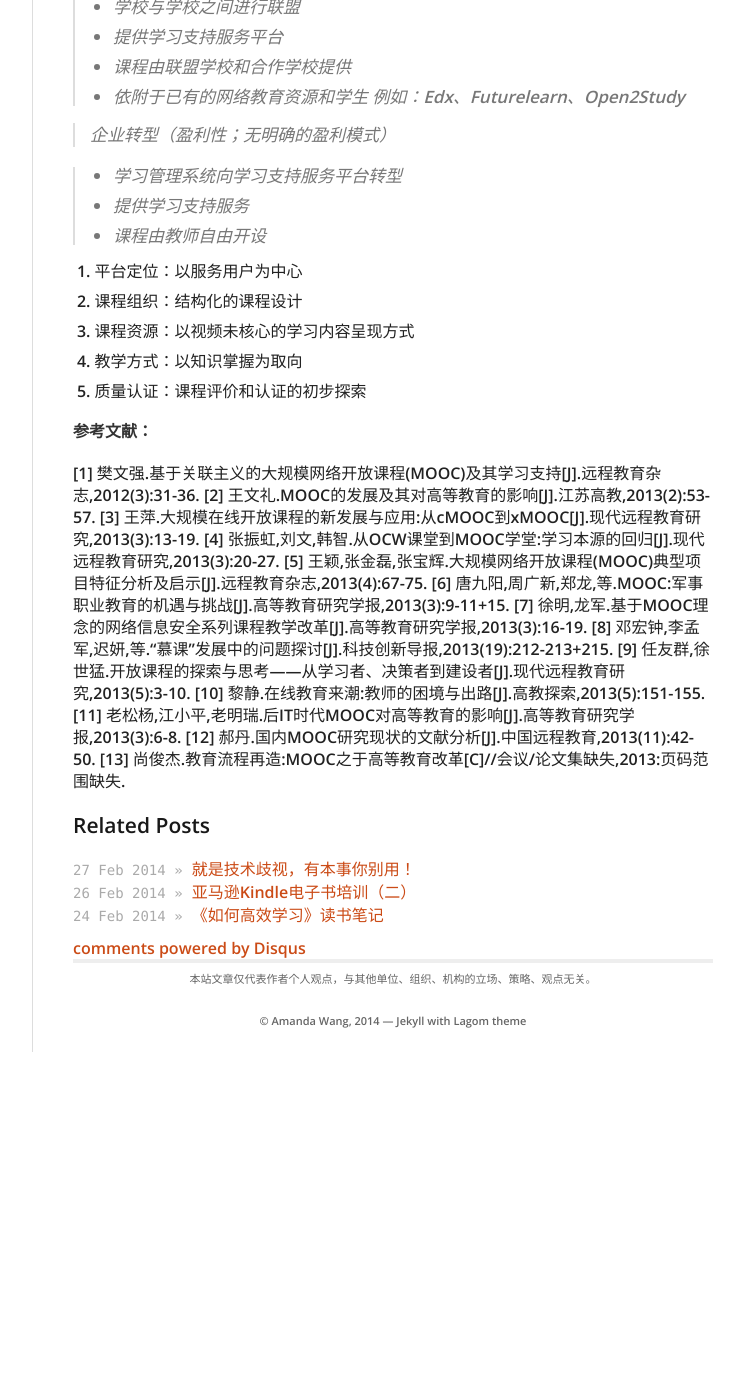
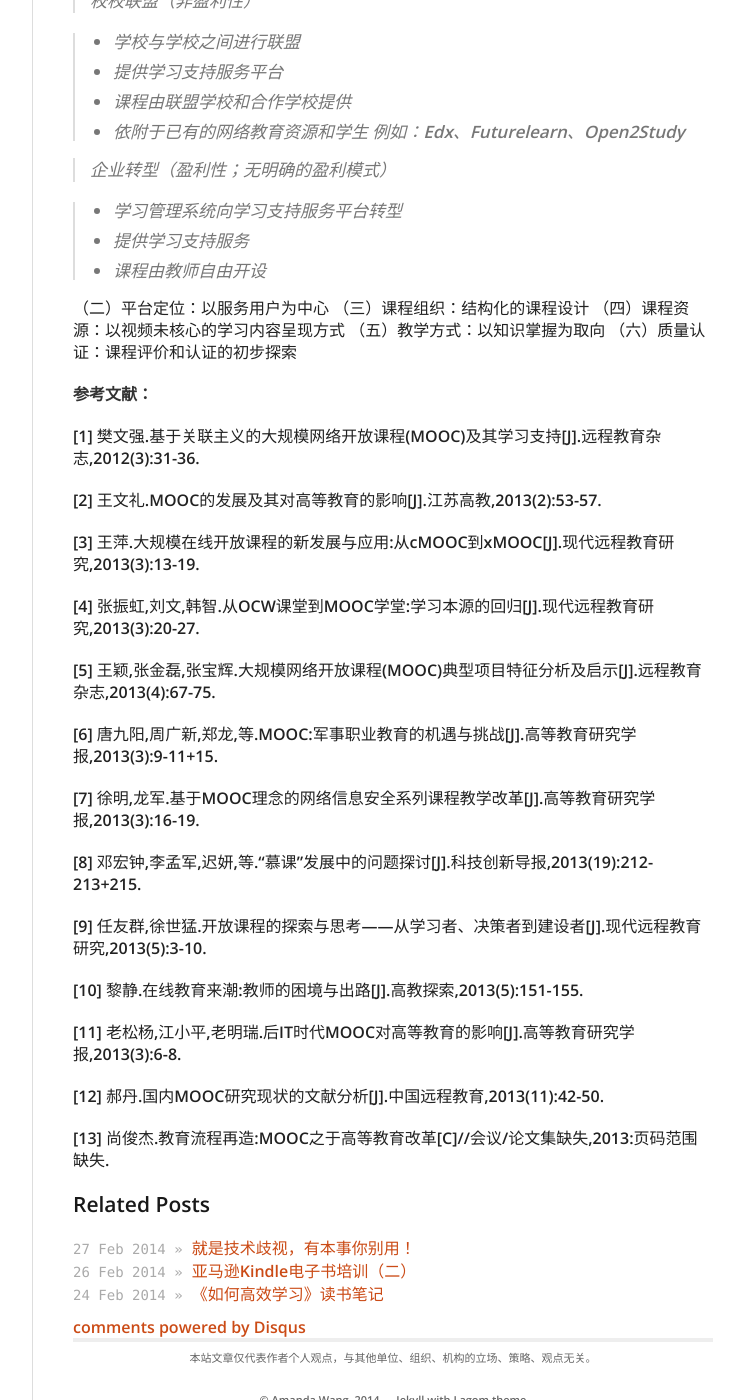
Before and after one commit to fantaghiro/fantaghiro.github.io, a Jekyll site: the page built from _posts/2014-02-28-MOOC-Literature-Review.markdown, in a window 1280 px wide and 1400 px high, scrolled down 6439 px. Shown: the whole window, without its empty margins (378-1122 px from the left). Built offline with Jekyll 4.4.1, drawn with Linux system fonts in a browser that asks for light colours; nearby versions of some CDN libraries; comment, search, counter and statistics services are not loaded; before the commit the page ends 7491 px from its top, so only the background shows below that; some of the changed text lies outside the part shown.

Commit message:
Update 2014-02-28-MOOC-Literature-Review.markdown

```diff
--- a/_posts/2014-02-28-MOOC-Literature-Review.markdown
+++ b/_posts/2014-02-28-MOOC-Literature-Review.markdown
@@ -126,13 +126,12 @@ cMOOC具有高退出率，究其原因，包含如下几点：
 （三）后IT时代“慕课”将使得教育的管理属性发生变革
 
 1. 教育组织结构的重组
-2. 教育管理模式的再造
+2. 教育价值利益的重建
+3. 教育管理模式的再造
 
 > * 教学计划与方案管理的变革
 > * 教学组织与实施管理的变革
 > * 教学评价与质量管理的变革
-
-3. 教育价值利益的重建
 
 版本三：
 
@@ -144,20 +143,20 @@ cMOOC具有高退出率，究其原因，包含如下几点：
 
 ## 六、MOOC对传统课堂教学的变革和影响
 
-1. 学习者：多样化教育服务、个性化自主学习
+（一） 学习者：多样化教育服务、个性化自主学习
 
-> * 多样化学习方式和多元的学习支持
-> * 更多学习内容选择
-> * 更加灵活的学习时间和地点
-> * 按时取得学位，缩短上学时间
-> * 费用降低
+1. 多样化学习方式和多元的学习支持
+2. 更多学习内容选择
+3. 更加灵活的学习时间和地点
+4. 按时取得学位，缩短上学时间
+5. 费用降低
 
-2. 教师教学：以翻转课堂和混合式课堂形式融入攒同教学
+（二）教师教学：以翻转课堂和混合式课堂形式融入攒同教学
 
-> * 将MOOC作为课程内容的主要传授方式，形成翻转课堂
-> * 将MOOC作为课程的强化与补充，形成混合式课程
+1. 将MOOC作为课程内容的主要传授方式，形成翻转课堂
+2. 将MOOC作为课程的强化与补充，形成混合式课程
 
-3. 教育体系：利用学分制与传统教育接轨
+（三）教育体系：利用学分制与传统教育接轨
 
 ## 七、不同角度看MOOC
 ### 学习者角度
@@ -193,19 +192,19 @@ cMOOC具有高退出率，究其原因，包含如下几点：
 
 **教师的出路：**
 
-1. 突困的工具：观念与技术
+（一）突困的工具：观念与技术
 
-> * 转变观念，主动迎接新的教育革命
-> * 技术围困了教师，技术也是教师突困的利器
+1. 转变观念，主动迎接新的教育革命
+2. 技术围困了教师，技术也是教师突困的利器
 
-2. 突困的途径：转变工作方式，从细节练起
+（二）突困的途径：转变工作方式，从细节练起
 
-> * 积极尝试线上教学
-> * 熟悉视频课程制作
-> * 重视学生的问题
-> * 习惯与学生互动
+1. 积极尝试线上教学
+2. 熟悉视频课程制作
+3. 重视学生的问题
+4. 习惯与学生互动
 
-3. 突困的方法：提升自我，练就知识技能的独特性
+（三）突困的方法：提升自我，练就知识技能的独特性
 
 
 
@@ -265,25 +264,37 @@ cMOOC具有高退出率，究其原因，包含如下几点：
 > * 提供学习支持服务
 > * 课程由教师自由开设
 
-2. 平台定位：以服务用户为中心
-3. 课程组织：结构化的课程设计
-4. 课程资源：以视频未核心的学习内容呈现方式
-5. 教学方式：以知识掌握为取向
-6. 质量认证：课程评价和认证的初步探索
+（二）平台定位：以服务用户为中心
+（三）课程组织：结构化的课程设计
+（四）课程资源：以视频未核心的学习内容呈现方式
+（五）教学方式：以知识掌握为取向
+（六）质量认证：课程评价和认证的初步探索
 
 
 **参考文献：**
 
 [1] 樊文强.基于关联主义的大规模网络开放课程(MOOC)及其学习支持[J].远程教育杂志,2012(3):31-36.
+
 [2] 王文礼.MOOC的发展及其对高等教育的影响[J].江苏高教,2013(2):53-57.
+
 [3] 王萍.大规模在线开放课程的新发展与应用:从cMOOC到xMOOC[J].现代远程教育研究,2013(3):13-19.
+
 [4] 张振虹,刘文,韩智.从OCW课堂到MOOC学堂:学习本源的回归[J].现代远程教育研究,2013(3):20-27.
+
 [5] 王颖,张金磊,张宝辉.大规模网络开放课程(MOOC)典型项目特征分析及启示[J].远程教育杂志,2013(4):67-75.
+
 [6] 唐九阳,周广新,郑龙,等.MOOC:军事职业教育的机遇与挑战[J].高等教育研究学报,2013(3):9-11+15.
+
 [7] 徐明,龙军.基于MOOC理念的网络信息安全系列课程教学改革[J].高等教育研究学报,2013(3):16-19.
+
 [8] 邓宏钟,李孟军,迟妍,等.“慕课”发展中的问题探讨[J].科技创新导报,2013(19):212-213+215.
+
 [9] 任友群,徐世猛.开放课程的探索与思考——从学习者、决策者到建设者[J].现代远程教育研究,2013(5):3-10.
+
 [10] 黎静.在线教育来潮:教师的困境与出路[J].高教探索,2013(5):151-155.
+
 [11] 老松杨,江小平,老明瑞.后IT时代MOOC对高等教育的影响[J].高等教育研究学报,2013(3):6-8.
+
 [12] 郝丹.国内MOOC研究现状的文献分析[J].中国远程教育,2013(11):42-50.
+
 [13] 尚俊杰.教育流程再造:MOOC之于高等教育改革[C]//会议/论文集缺失,2013:页码范围缺失.
```
Also changed, not shown: other parts of _posts/2014-02-28-MOOC-Literature-Review.markdown (+5 -5 lines).
